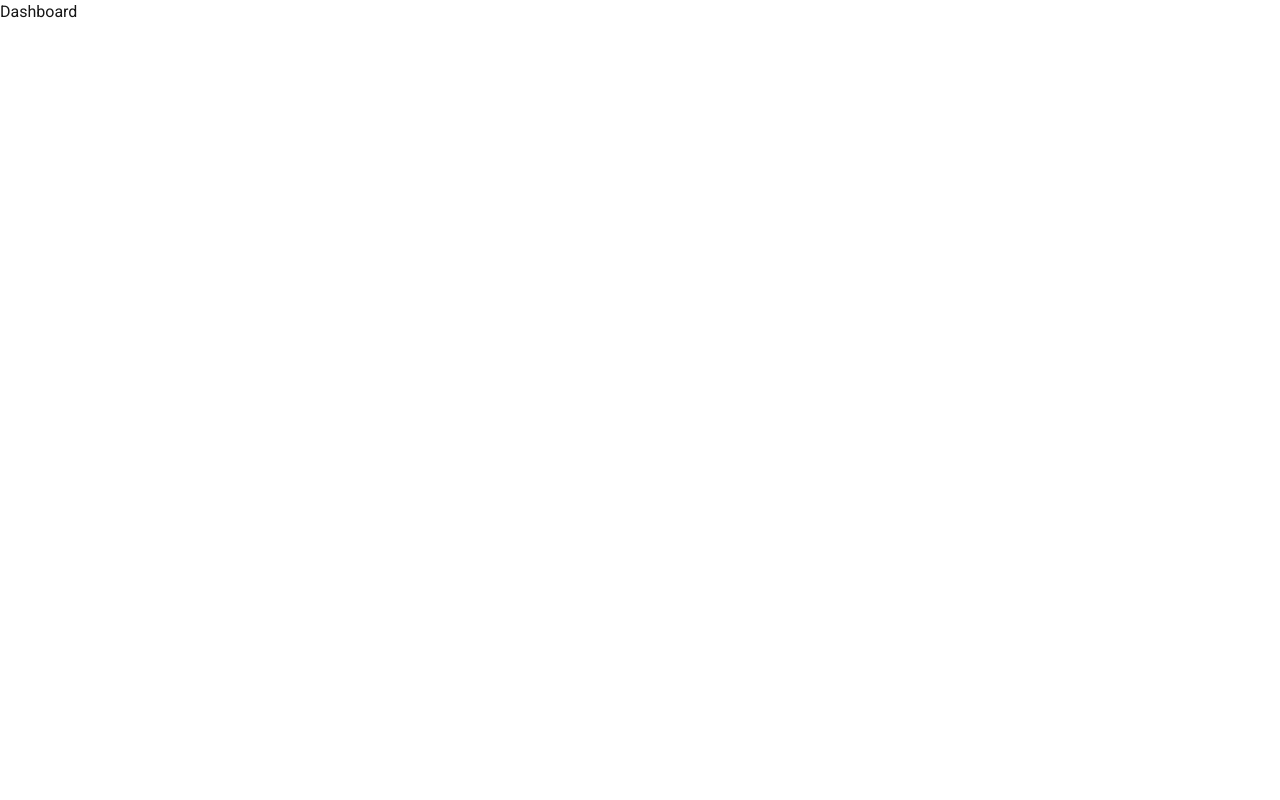
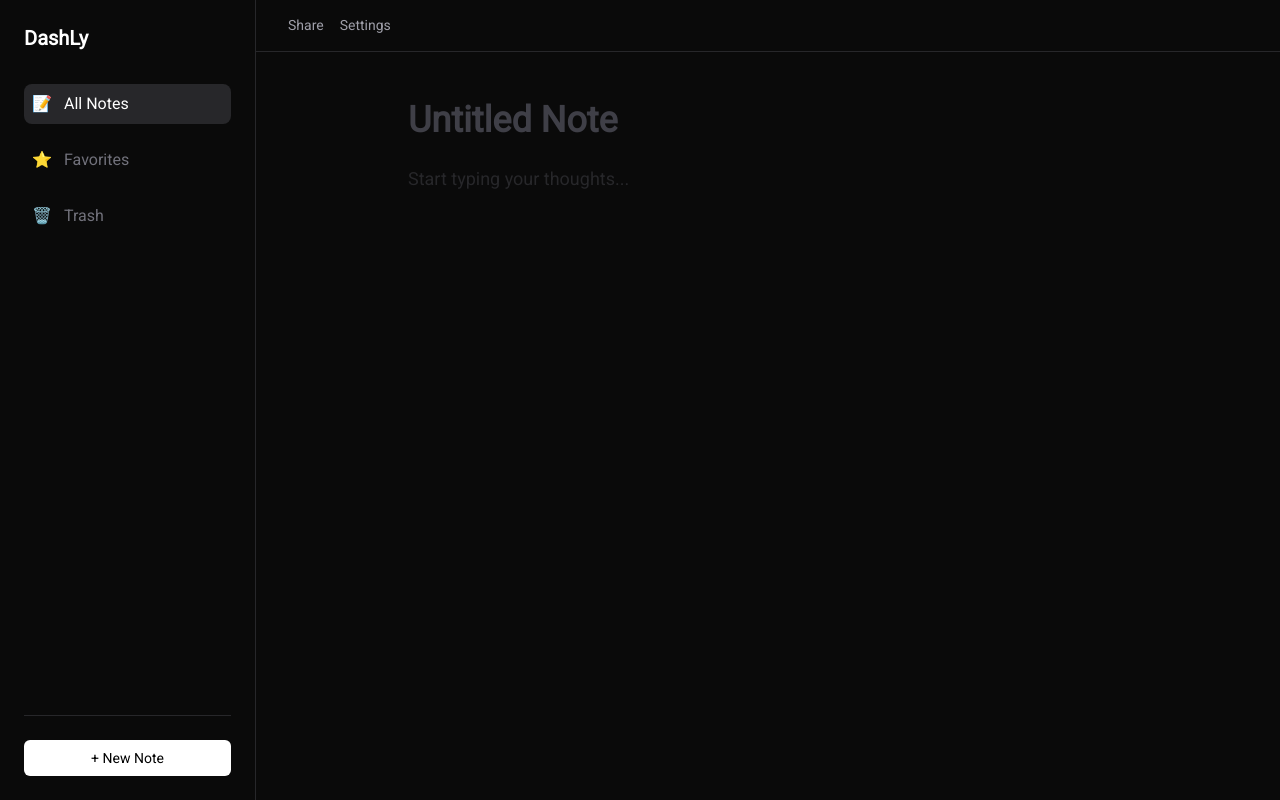
Before and after one commit to Rick13211/Dashly, a Next.js app: page /dashboard in a window 1280 px wide. Built offline with nearby package versions, Linux system fonts and the light colour scheme.

Commit message:
feat: Introduce NextAuth authentication, a notes data model, and a dashboard page for note management.

```diff
--- a/app/api/auth/[...nextauth]/route.ts
+++ b/app/api/auth/[...nextauth]/route.ts
@@ -29,7 +29,11 @@ export const authOptions: NextAuthOptions = {
             if (!isPasswordValid) {
               throw new Error("Invalid password")
             }
-            return user
+            return {
+              id:user._id.toString(),
+              name:user.name,
+              email:user.email,
+            }
           }
           catch (error) {
             console.log(error)
@@ -40,15 +44,21 @@ export const authOptions: NextAuthOptions = {
     )
   ],
   callbacks: {
-    async jwt({ token, account }) {
+    async jwt({ token, account, user }) {
       // Persist the OAuth access_token to the token right after signin
       if (account) {
         token.accessToken = account.access_token
+      }
+      if (user) {
+        token.id = user.id
       }
       return token
     },
     async session({ session, token, user }) {
       // Send properties to the client, like an access_token from a provider.
+      if (session.user) {
+        session.user.id = token.id as string
+      }
       session.accessToken = token.accessToken
       return session
     }
--- a/app/dashboard/page.tsx
+++ b/app/dashboard/page.tsx
@@ -1,7 +1,58 @@
-export default function HomePage(){
-  return(
-    <h1>
-    Dashboard
-    </h1>
-  )
-}
+import { getSession } from "next-auth/react";
+
+    // Tailwind CSS React Component structure
+const Dashboard = () => {
+
+  return (
+    <div className="flex h-screen bg-[#0A0A0A] text-white">
+      {/* Sidebar - Navigation */}
+      <aside className="w-64 border-r border-zinc-800 p-6 flex flex-col">
+        <h1 className="text-xl font-bold mb-8">DashLy</h1>
+
+        <nav className="space-y-4 flex-1">
+          <button className="flex items-center space-x-3 text-white w-full p-2 bg-zinc-800 rounded-lg">
+            <span>📝</span> <span>All Notes</span>
+          </button>
+          <button className="flex items-center space-x-3 text-zinc-500 hover:text-white w-full p-2 transition">
+            <span>⭐</span> <span>Favorites</span>
+          </button>
+          <button className="flex items-center space-x-3 text-zinc-500 hover:text-white w-full p-2 transition">
+            <span>🗑️</span> <span>Trash</span>
+          </button>
+        </nav>
+
+        <div className="mt-auto pt-6 border-t border-zinc-800">
+          <button className="w-full py-2 bg-white text-black rounded-md font-medium text-sm">
+            + New Note
+          </button>
+        </div>
+      </aside>
+
+      {/* Main Content - Note Editor */}
+      <main className="flex-1 flex flex-col">
+        {/* Toolbar */}
+        <header className="h-14 border-b border-zinc-800 flex items-center justify-right px-8">
+          {/* <span className="text-xs text-zinc-500 italic">Saved 2m ago</span> */}
+          <div className="flex space-x-4">
+            <button className="text-zinc-400 hover:text-white text-sm">Share</button>
+            <button className="text-zinc-400 hover:text-white text-sm">Settings</button>
+          </div>
+        </header>
+
+        {/* Editor Area */}
+        <div className="max-w-3xl mx-auto w-full h-full py-12 px-6 overflow-y-auto">
+          <input
+            type="text"
+            placeholder="Untitled Note"
+            className="bg-transparent text-4xl font-bold outline-none w-full mb-6 placeholder-zinc-700"
+          />
+          <textarea
+            placeholder="Start typing your thoughts..."
+            className="bg-transparent text-zinc-300 text-lg outline-none w-full h-full resize-none leading-relaxed placeholder-zinc-800"
+          />
+        </div>
+      </main>
+    </div>
+  );
+};
+export default Dashboard;
--- a/app/layout.tsx
+++ b/app/layout.tsx
@@ -1,9 +1,11 @@
 import type { Metadata } from "next";
 import { Geist, Geist_Mono, Roboto } from "next/font/google";
 import "./globals.css";
+import { Providers } from "./providers";
 
 const roboto = Roboto({
   subsets: ["latin"],
+  weight: "400",
 });
 
 const geistSans = Geist({
@@ -31,7 +33,9 @@ export default function RootLayout({
       <body
         className={`${roboto.className} antialiased`}
       >
-        {children}
+        <Providers>
+          {children}
+        </Providers>
       </body>
     </html>
   );
--- /dev/null
+++ b/app/providers.tsx
@@ -0,0 +1,7 @@
+"use client";
+
+import { SessionProvider } from "next-auth/react";
+
+export function Providers({ children }: { children: React.ReactNode }) {
+  return <SessionProvider>{children}</SessionProvider>;
+}
--- a/models/notes.ts
+++ b/models/notes.ts
@@ -3,13 +3,15 @@ import {model, Model, models, Schema} from "mongoose";
 type notes = {
   title:string,
   content:string,
-  user:string
+  user:string,
+  favourites:boolean,
 }
 
 const NotesSchema = new Schema<notes>({
   title:{type:String, required:true},
   content:{type:String, required:true},
-  user:{type:String, required:true}
+  user:{type:String, required:true},
+  favourites:{type:Boolean, default:false}
 })
 
 const Notes = models.notes || model('Notes', NotesSchema)
--- a/types/next-auth.d.ts
+++ b/types/next-auth.d.ts
@@ -1,4 +1,4 @@
-import NextAuth from "next-auth"
+import NextAuth, { DefaultSession } from "next-auth"
 import { JWT } from "next-auth/jwt"
 
 declare module "next-auth" {
@@ -6,6 +6,9 @@ declare module "next-auth" {
    * Returned by `useSession`, `getSession` and received as a prop on the `SessionProvider` React Context
    */
   interface Session {
+    user: {
+      id: string
+    } & DefaultSession["user"]
     accessToken?: string
   }
 }
@@ -13,6 +16,7 @@ declare module "next-auth" {
 declare module "next-auth/jwt" {
   /** Returned by the `jwt` callback and `getToken`, when using JWT sessions */
   interface JWT {
+    id: string
     accessToken?: string
   }
 }
--- /dev/null
+++ b/utlis/getUser.ts
@@ -0,0 +1,7 @@
+import { getSession } from "next-auth/react";
+
+export default function getUser(){
+  const session = getSession();
+  const user = session?.user;
+
+}
```
